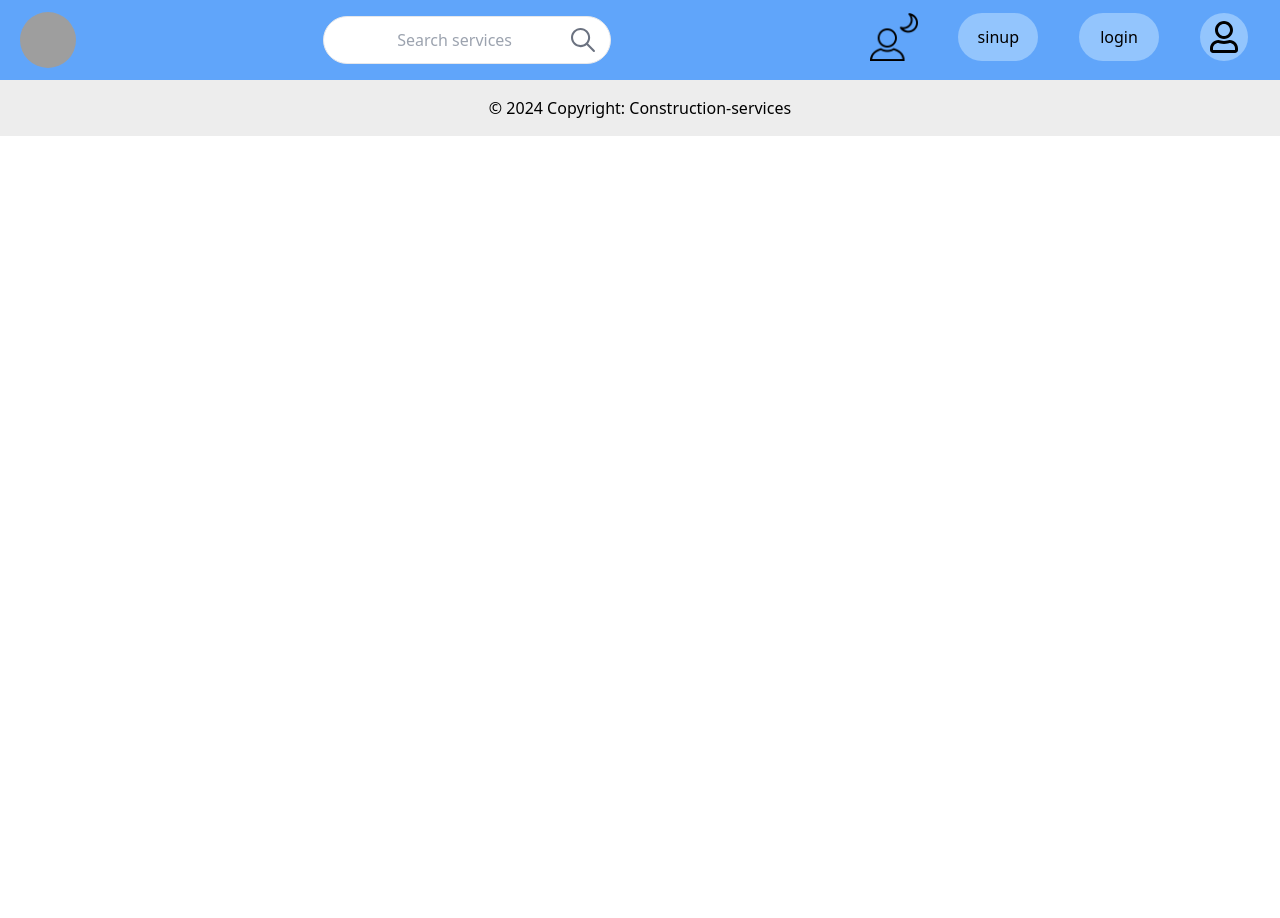
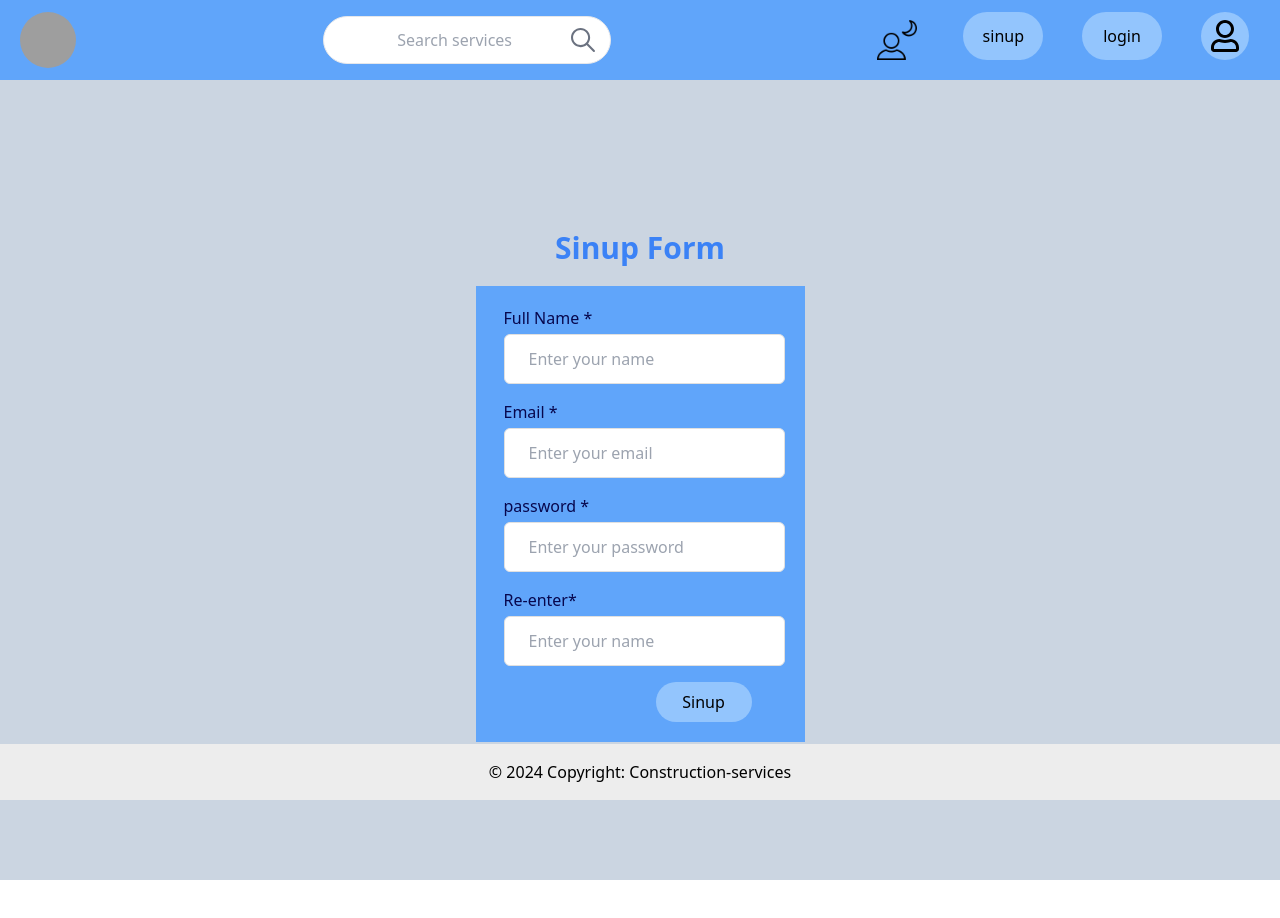
Before and after one commit to Sanujkumar/construction-services, a React (Vite) app in the folder frontend/: page /sinup in a window 1280 px wide. Shown: the top 918 px of the page. Before the commit the page ends 800 px from the top, so only its background shows below. Built offline with nearby package versions, Linux system fonts and the light colour scheme; grey boxes are pictures that could not be loaded.

Commit message:
add functionality in sinup and login

```diff
--- a/frontend/src/App.jsx
+++ b/frontend/src/App.jsx
@@ -5,6 +5,8 @@ import { BrowserRouter as Router, Routes, Route } from 'react-router-dom';
 import Booking from './components/bookinForm';
 import Footer from './common/footer';
 import ShowSpecificCard from './components/showSpecificCard';
+import SinupForm from './components/sinupForm';
+import LoginForm from "./components/loginForm"
 
 
 function App() {
@@ -22,6 +24,8 @@ function App() {
           <Route path='/' element={<Show />} />
           <Route path="/services/search" element={<ShowSpecificCard />} />
           <Route path='/booking/:serviceId' element={<Booking />} />
+          <Route path='/sinup' element={<SinupForm/>}/>
+          <Route path='/login' element={<LoginForm/>}/>
         </Routes>
         </div>
         <div className="sticky bottom-0 w-full">
--- a/frontend/src/components/bookinForm.jsx
+++ b/frontend/src/components/bookinForm.jsx
@@ -33,9 +33,9 @@ const BookingForm = () => {
 
       ) : (
         <div className="flex flex-col items-center justify-center min-h-screen  bg-slate-300">
-            <h1 className="text-center text-3xl font-bold mb-8 pt-5">Booking Form for {service.name}</h1>
+            <h1 className="text-center text-3xl font-bold mb-3 pt-6 text-blue-500">Booking Form for {service.name}</h1>
             <div className="flex items-center justify-center p-12">
-                <div className="mx-auto w-full max-w-[550px] bg-blue-50 p-5">
+                <div className="mx-auto w-full max-w-[550px] bg-blue-400 p-5">
                     <form  action={`https://construction-services-1.onrender.com/bookingData/${serviceId}`} method="POST">
                         <div className="mb-5">
                             <label htmlFor="name" className="mb-3 block text-base font-medium text-[#07074D]">
@@ -114,7 +114,7 @@ const BookingForm = () => {
 
                         <div>
                             <button
-                                className="hover:shadow-form w-full rounded-md bg-[#6A64F1] py-3 px-8 text-center text-base font-semibold text-white outline-none">
+                                className="hover:shadow-form w-full rounded-md bg-blue-300 hover:bg-blue-500 py-3 px-8 text-center text-base font-semibold text-black outline-none">
                                 Book Appointment
                             </button>
                         </div>
--- /dev/null
+++ b/frontend/src/components/loginForm.jsx
@@ -0,0 +1,38 @@
+
+const loginForm = () => {
+    return (
+        <div className="flex flex-col items-center justify-center min-h-screen  bg-slate-300">
+        <h1 className="text-center text-3xl font-bold mb-5 pt-3 text-blue-500">Login Form</h1>
+        <div className="flex items-center justify-center ">
+            <div className="mx-auto w-full max-w-[550px] bg-blue-400 p-5">
+                <form>
+                    <div className="mb-4 pl-2">
+                    <label htmlFor="name" className="mb-1 block text-base font-medium text-[#07074D]">
+                                Full Name *
+                            </label>
+                            <input type="text" name="name" id="name" placeholder="Enter your name" required
+                                className="w-4/3  rounded-md border border-[#e0e0e0] bg-white py-3 px-6 text-base font-medium text-[#6B7280] outline-none focus:border-[#6A64F1] focus:shadow-md" />
+                    </div>
+                    <div className="mb-4 pl-2">
+                    <label htmlFor="password" className="mb-1 block text-base font-medium text-[#07074D]">
+                                password *
+                            </label>
+                            <input type="password" name="password" id="password" placeholder="Enter your password" required
+                                className="w-4/3  rounded-md border border-[#e0e0e0] bg-white py-3 px-6 text-base font-medium text-[#6B7280] outline-none focus:border-[#6A64F1] focus:shadow-md" />
+                    </div>
+                    <div className="mb-4 pl-2">
+                    <label htmlFor="name" className="mb-1 block text-base font-medium text-[#07074D]">
+                                Re-enter*
+                            </label>
+                            <input type="text" name="name" id="name" placeholder="Enter your name" required
+                                className="w-4/3  rounded-md border border-[#e0e0e0] bg-white py-3 px-6 text-base font-medium text-[#6B7280] outline-none focus:border-[#6A64F1] focus:shadow-md" />
+                    </div>
+
+                     <button className="bg-blue-300 h-10 w-24 rounded-3xl ml-40 hover:bg-blue-500" type="submit">Login</button>
+            </form>
+            </div>
+        </div>
+        </div>
+    );
+};
+export default loginForm;
--- /dev/null
+++ b/frontend/src/components/sinupForm.jsx
@@ -0,0 +1,45 @@
+
+const sinupform = () => {
+    return (
+        <div className="flex flex-col items-center justify-center min-h-screen  bg-slate-300">
+        <h1 className="text-center text-3xl font-bold mb-5 pt-3 text-blue-500">Sinup Form</h1>
+        <div className="flex items-center justify-center ">
+            <div className="mx-auto w-full max-w-[550px] bg-blue-400 p-5">
+                <form>
+                    <div className="mb-4 pl-2">
+                    <label htmlFor="name" className="mb-1 block text-base font-medium text-[#07074D]">
+                                Full Name *
+                            </label>
+                            <input type="text" name="name" id="name" placeholder="Enter your name" required
+                                className="w-4/3  rounded-md border border-[#e0e0e0] bg-white py-3 px-6 text-base font-medium text-[#6B7280] outline-none focus:border-[#6A64F1] focus:shadow-md" />
+                    </div>
+                    <div className="mb-4 pl-2">
+                    <label htmlFor="email" className="mb-1 block text-base font-medium text-[#07074D]">
+                                Email *
+                            </label>
+                            <input type="email" name="email" id="emial" placeholder="Enter your email" required
+                                className="w-4/3  rounded-md border border-[#e0e0e0] bg-white py-3 px-6 text-base font-medium text-[#6B7280] outline-none focus:border-[#6A64F1] focus:shadow-md" />
+                    </div>
+                    <div className="mb-4 pl-2">
+                    <label htmlFor="password" className="mb-1 block text-base font-medium text-[#07074D]">
+                                password *
+                            </label>
+                            <input type="password" name="password" id="password" placeholder="Enter your password" required
+                                className="w-4/3  rounded-md border border-[#e0e0e0] bg-white py-3 px-6 text-base font-medium text-[#6B7280] outline-none focus:border-[#6A64F1] focus:shadow-md" />
+                    </div>
+                    <div className="mb-4 pl-2">
+                    <label htmlFor="name" className="mb-1 block text-base font-medium text-[#07074D]">
+                                Re-enter*
+                            </label>
+                            <input type="text" name="name" id="name" placeholder="Enter your name" required
+                                className="w-4/3  rounded-md border border-[#e0e0e0] bg-white py-3 px-6 text-base font-medium text-[#6B7280] outline-none focus:border-[#6A64F1] focus:shadow-md" />
+                    </div>
+
+                     <button className="bg-blue-300 h-10 w-24 rounded-3xl ml-40 hover:bg-blue-500" type="submit">Sinup</button>
+            </form>
+            </div>
+        </div>
+        </div>
+    );
+};
+export default sinupform;
--- a/frontend/src/navbarComponents/login.jsx
+++ b/frontend/src/navbarComponents/login.jsx
@@ -1,8 +1,17 @@
+import { useNavigate } from "react-router-dom";
+
 
 const Login = () => {
+    const navigate = useNavigate();
+
+    const handleClickLogin = () => {
+        navigate('/login');
+    }
     return(
         <div className="">
-            <button className="h-12 w-20 rounded-3xl  bg-blue-300 hover:bg-blue-500 ">login</button>
+            <button
+            onClick={handleClickLogin}
+            className="h-12 w-20 rounded-3xl  bg-blue-300 hover:bg-blue-500 ">login</button>
         </div>
     );
 }
--- a/frontend/src/navbarComponents/sinup.jsx
+++ b/frontend/src/navbarComponents/sinup.jsx
@@ -1,10 +1,17 @@
+import { useNavigate } from "react-router-dom";
+
 
 
 
 const Sinup = () => {
+    const navigate = useNavigate();
+    const handleSinupClick = ()=>{
+        navigate('/sinup');
+    }
+
     return(
         <div className="">
-            <button className="h-12 w-20 rounded-3xl bg-blue-300 hover:bg-blue-500">sinup</button>
+            <button onClick={handleSinupClick} className="h-12 w-20 rounded-3xl bg-blue-300 hover:bg-blue-500">sinup</button>
         </div>
     );
 }
--- a/frontend/src/navbarComponents/theme.jsx
+++ b/frontend/src/navbarComponents/theme.jsx
@@ -1,12 +1,35 @@
 import darkIcon from "../assets/darkIcon.png";
-
-
+import React, { useEffect } from "react";
 
 const Theme = () => {
+    // Function to toggle between dark and light modes
+    const toggleMode = () => {
+        if (document.documentElement.classList.contains("dark")) {
+            document.documentElement.classList.remove("dark");
+            localStorage.setItem("theme", "light"); // Save preference as light mode
+        } else {
+            document.documentElement.classList.add("dark");
+            localStorage.setItem("theme", "dark"); // Save preference as dark mode
+        }
+    };
+
+    // Apply stored theme preference on component load
+    useEffect(() => {
+        const savedTheme = localStorage.getItem("theme");
+        if (savedTheme === "dark") {
+            document.documentElement.classList.add("dark");
+        } else {
+            document.documentElement.classList.remove("dark");
+        }
+    }, []);
+
     return (
         <div>
-            <button className="">
-                <img className="h-12 hover:bg-blue-500" src={darkIcon} alt="Dark Icon" />
+            <button
+                onClick={toggleMode}
+                className="dark:bg-blue p-2 rounded-md hover:bg-gray-300"
+            >
+                <img className="h-10" src={darkIcon} alt="Toggle Theme" />
             </button>
         </div>
     );
```
